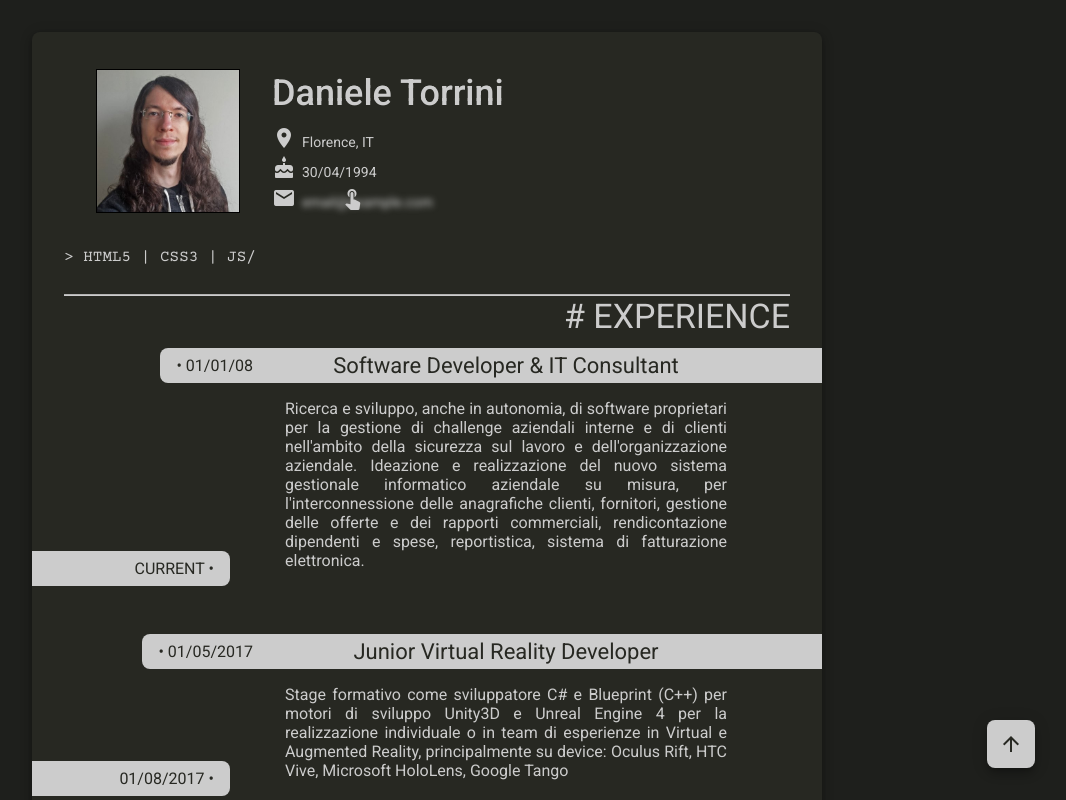
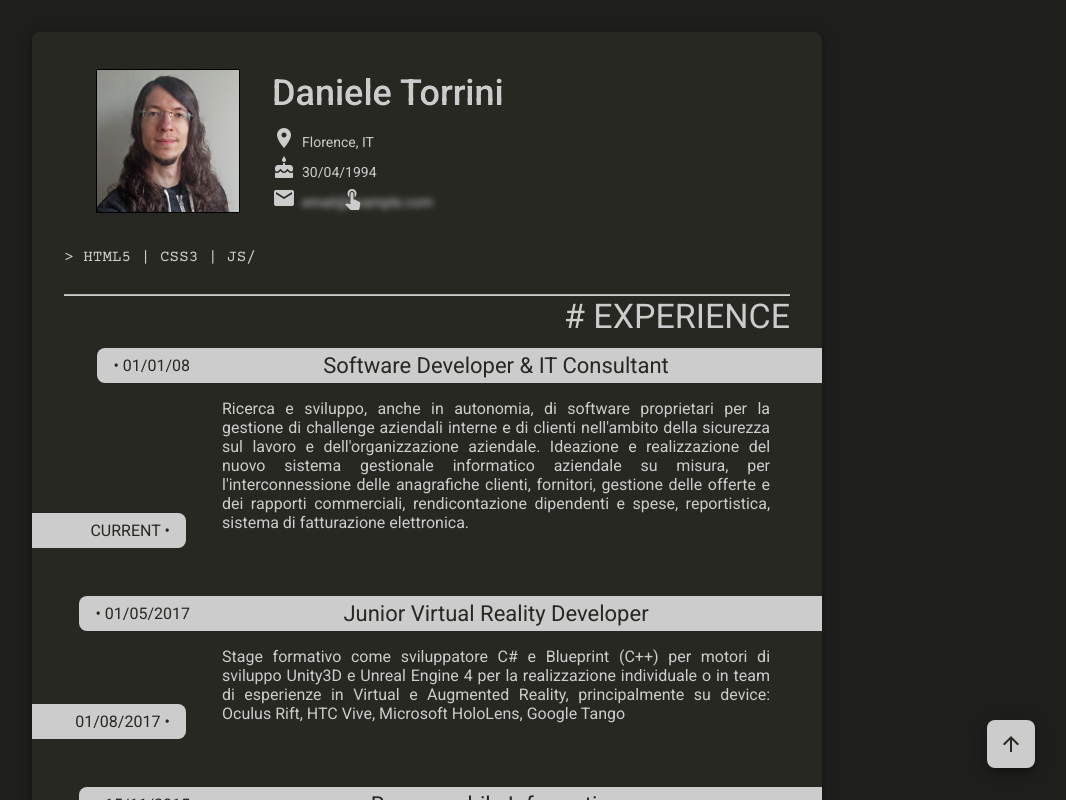
Before and after one commit to DocCobra/dev-cv, an Angular app: page / in a window 1280 px wide. Shown: the whole page, without its empty margins (213-1279 px from the left). Built offline with nearby package versions, Linux system fonts and the light colour scheme.

Commit message:
Changed entry size (better layout)

```diff
--- a/src/app/page/entry/entry.component.css
+++ b/src/app/page/entry/entry.component.css
@@ -18,7 +18,7 @@
 }
 
 #date-trail {
-    width: 10%;
+    width: 5%;
 }
 
 #date-range > span,
@@ -54,7 +54,8 @@ div .spacer {
 }
 
 #entry-info {
-    width: 60%;
+    width: 100%;
+    flex-shrink: 1;
 }
 
 #entry-info > span {
@@ -78,6 +79,7 @@ div .spacer {
     font-size: 16px;
     margin: 16px;
     text-align: justify;
+    justify-content: flex-start;
 }
 
 #entry-info > span.largeTitle {
```
